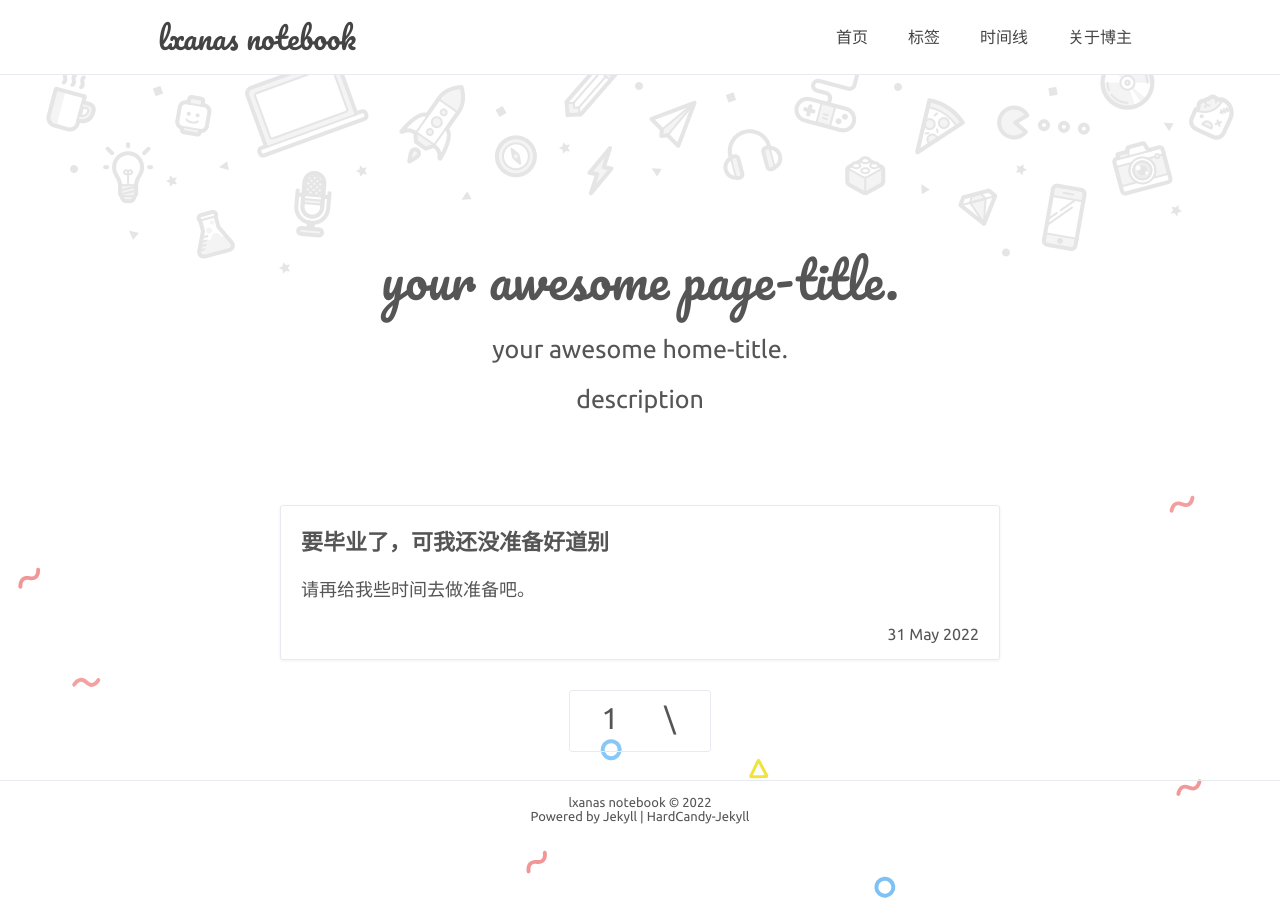
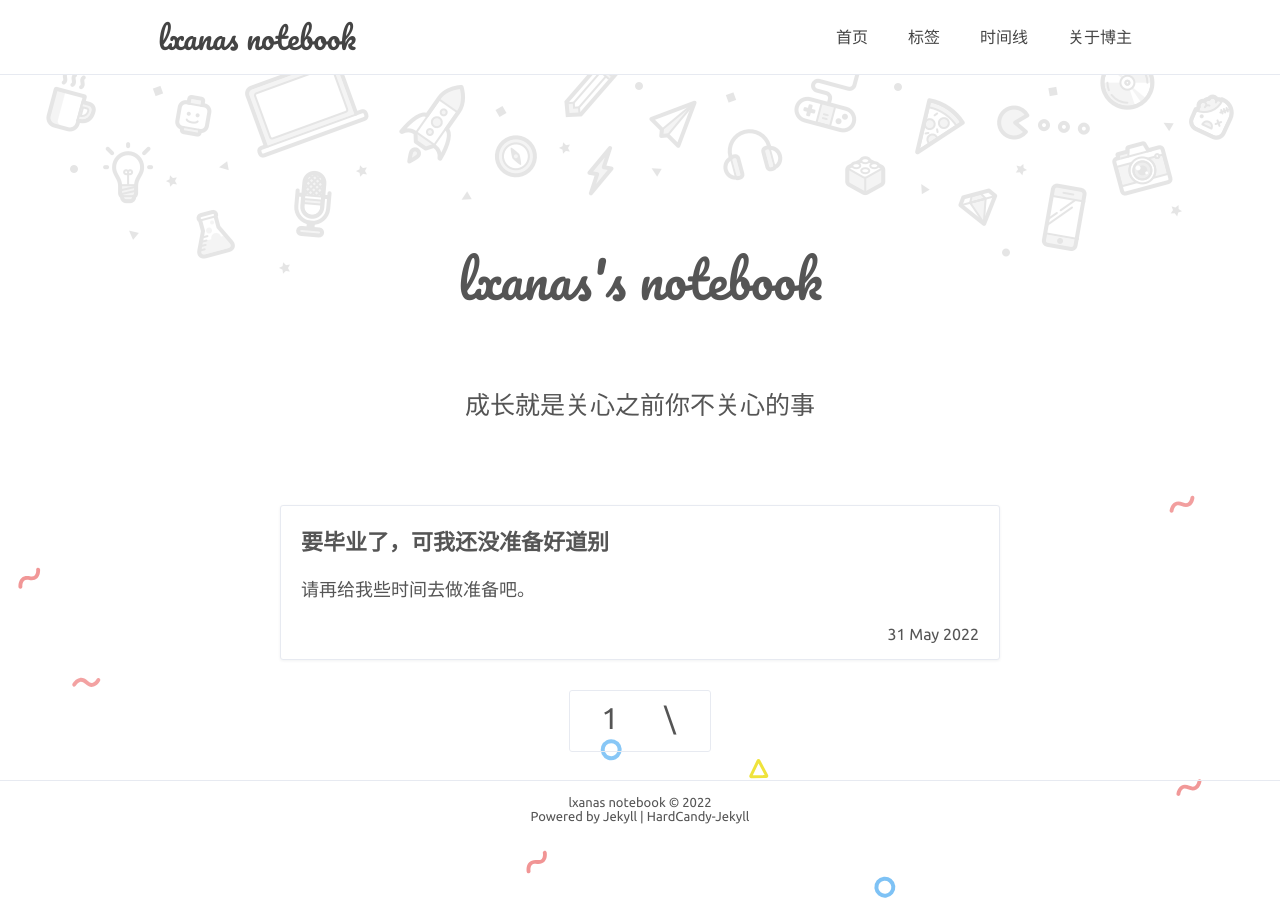
Before and after one commit to lxanas/lxanas.github.io, a Jekyll site: the page built from index.html, in a window 1280 px wide. Built offline with Jekyll 4.4.1, drawn with Linux system fonts in a browser that asks for light colours.

Commit message:
修改主页内容

```diff
--- a/index.html
+++ b/index.html
@@ -1,9 +1,9 @@
 ---
 layout: default
-title: your awesome title
-page-title: your awesome page-title.
-home-title: your awesome home-title.
-description: description
+title: lxanas's notebook
+page-title: lxanas's notebook
+home-title:
+description: 成长就是关心之前你不关心的事
 ---
 
 {% include header.html %}
```
